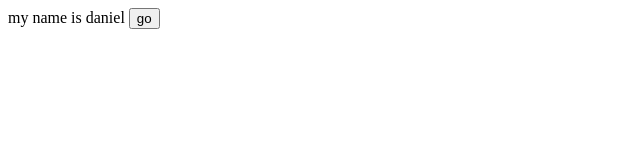
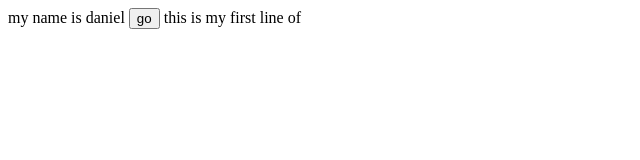
Before and after one commit to Danny285/Git-master-class, a plain HTML site: page index.html in a window 1280 px wide. Shown: the whole page, without its empty margins (0-640 px from the left). Drawn offline with Linux system fonts and the light colour scheme.

Commit message:
code line

```diff
--- a/index.html
+++ b/index.html
@@ -8,6 +8,7 @@
 </head>
 my name is daniel
 <button>go</button>
+this is my first line of
 <body>
 
 </body>
```
